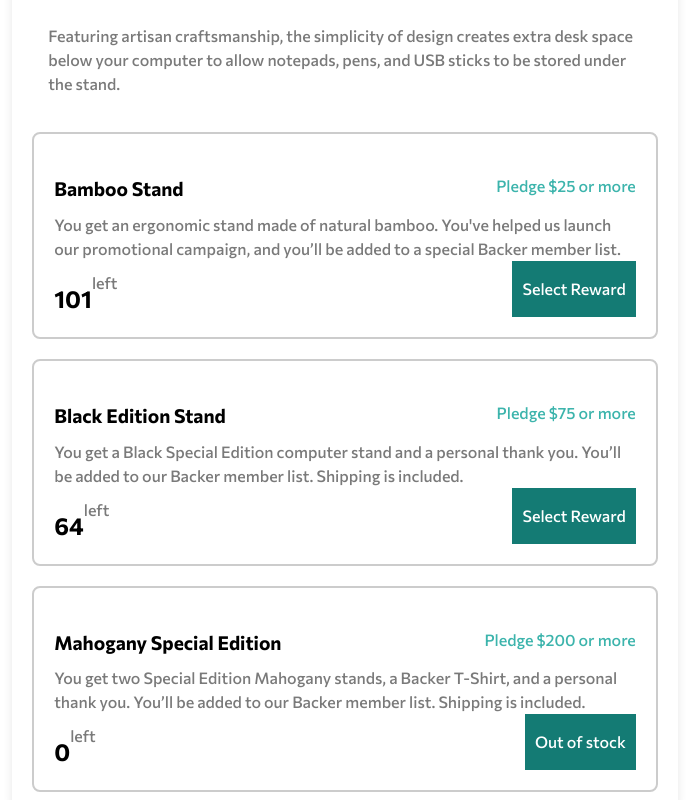
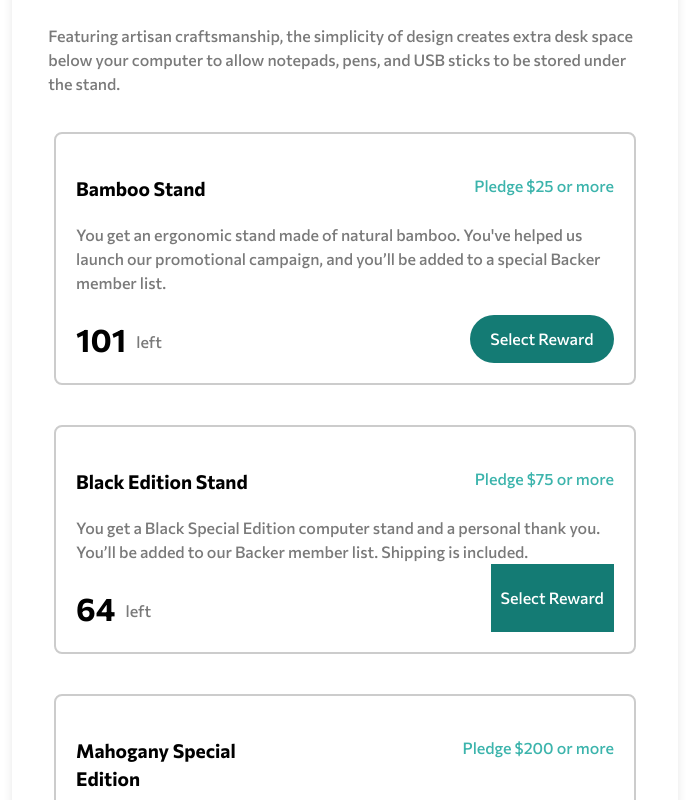
Before and after one commit to CHEGEBB/Mastering-Vue-Journey, a Vue app in the folder crowdfunding-product-page-main/: page / in a window 1280 px wide. Shown: the part 1020-1820 px from the top of the page, without its empty margins (295-984 px from the left). Built offline with nearby package versions, Linux system fonts and the light colour scheme.

Commit message:
Refactor App.vue: Update styling for pledge sections and about section

```diff
--- a/crowdfunding-product-page-main/src/App.vue
+++ b/crowdfunding-product-page-main/src/App.vue
@@ -94,7 +94,7 @@
               <h2>101</h2>
               <p>left</p>
             </div>
-            <button>
+            <button class="rounded-3xl w-36 h-12 mt-5">
               Select Reward
             </button>
           </div>
@@ -352,23 +352,36 @@ nav ul li {
   font-weight: 500;
   color: hsl(0, 0%, 48%);
   margin: 10px 0 0 0;
+  width: 100%;
+
 }
 .pledge1, .pledge2, .pledge3 {
-  margin-top: 20px;
   border: 2px solid #ccc;
   border-radius:8px;
   padding: 20px;
+  width: 93%;
+  margin: 20px auto;
+
+}
+.titles{
+  display: flex;
+  flex-direction: row;
+  justify-content: space-between;
+  margin: 0 0 20px 0;
 }
 .titles h2{
   font-size: 1.2rem;
   font-weight: 700;
   color: hsl(0, 0%, 0%);
+  width: 70%;
+  text-align: left;
 }
 .titles p{
   font-size: 1rem;
   font-weight: 500;
   color:hsl(176, 50%, 47%);
   margin: 20px 0 0 0;
+  text-align: right;
 }
 .actions button{
   background: hsl(176, 72%, 28%);
@@ -376,4 +389,15 @@ nav ul li {
   padding: 10px;
   font-weight: 500;
 }
+.no-left h2{
+  font-size: 2rem;
+  font-weight: 700;
+  color: hsl(0, 0%, 0%);
+}
+.no-left p{
+  font-size: 1rem;
+  font-weight: 500;
+  color:hsl(0, 0%, 48%);
+  margin: 35px 0 0 10px;
+}
 </style>
```
